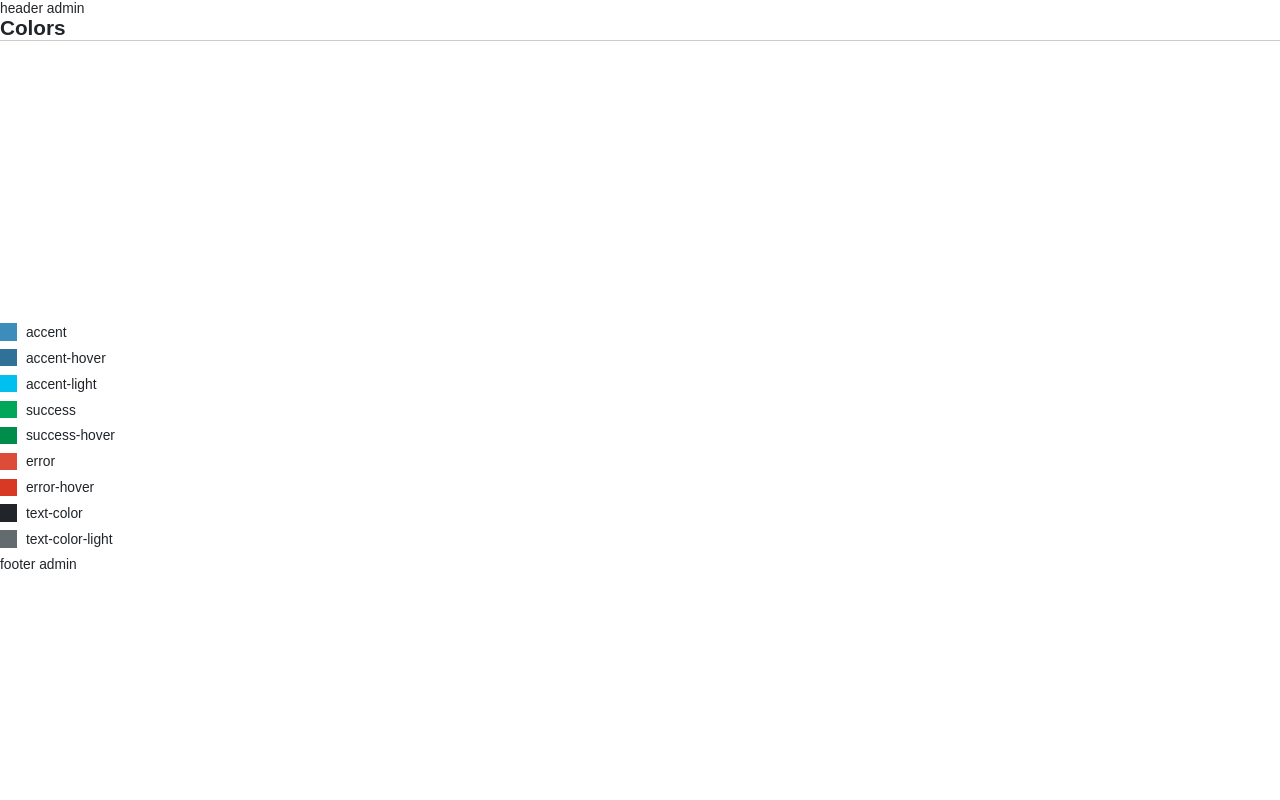
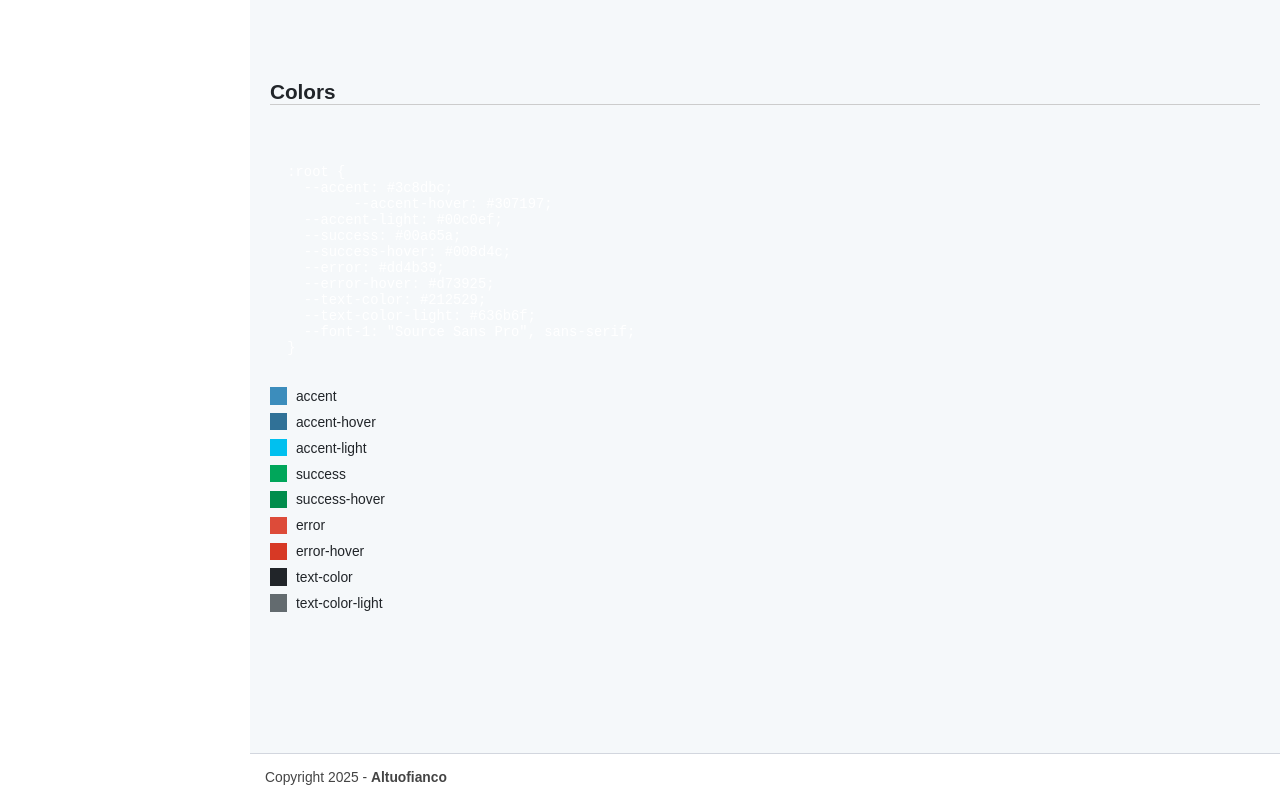
Before and after one commit to seriiserii825/nuxt-dashcore, a Nuxt app: page /admin/styleguides in a window 1280 px wide. Built offline with nearby package versions, Linux system fonts and the light colour scheme.

Commit message:
feat: styled admin layout

```diff
--- /dev/null
+++ b/components/Admin/AdminSidebar.vue
@@ -0,0 +1,8 @@
+<script setup lang="ts">
+</script>
+
+<template>
+  <div class="admin-sidebar">
+
+  </div>
+</template>
--- a/layouts/admin.vue
+++ b/layouts/admin.vue
@@ -1,7 +1,46 @@
 <template>
-  <div>
-    <header>header admin</header>
-    <slot />
-    <footer>footer admin</footer>
+  <div class="admin">
+    <div class="admin__sidebar"></div>
+    <div class="admin__main">
+      <div class="admin__topbar"></div>
+      <div class="admin__content">
+        <slot />
+      </div>
+      <footer class="admin__footer">
+        Copyright {{ new Date().getFullYear() }} -
+        <strong>Altuofianco</strong>
+      </footer>
+    </div>
   </div>
 </template>
+<style lang="scss" scoped>
+.admin {
+  display: flex;
+  justify-content: space-between;
+  min-height: 100vh;
+  &__sidebar {
+    flex: 0 0 250px;
+  }
+  &__main {
+    flex: 1;
+    display: flex;
+    flex-direction: column;
+    justify-content: space-between;
+    background: #f5f8fa;
+  }
+  &__topbar {
+    height: 60px;
+    flex-shrink: 0;
+  }
+  &__content {
+    flex: 1;
+    padding: 20px;
+  }
+  &__footer {
+    padding: 15px;
+    color: #444;
+    background: #fff;
+    border-top: 1px solid #d2d6de;
+  }
+}
+</style>
```
